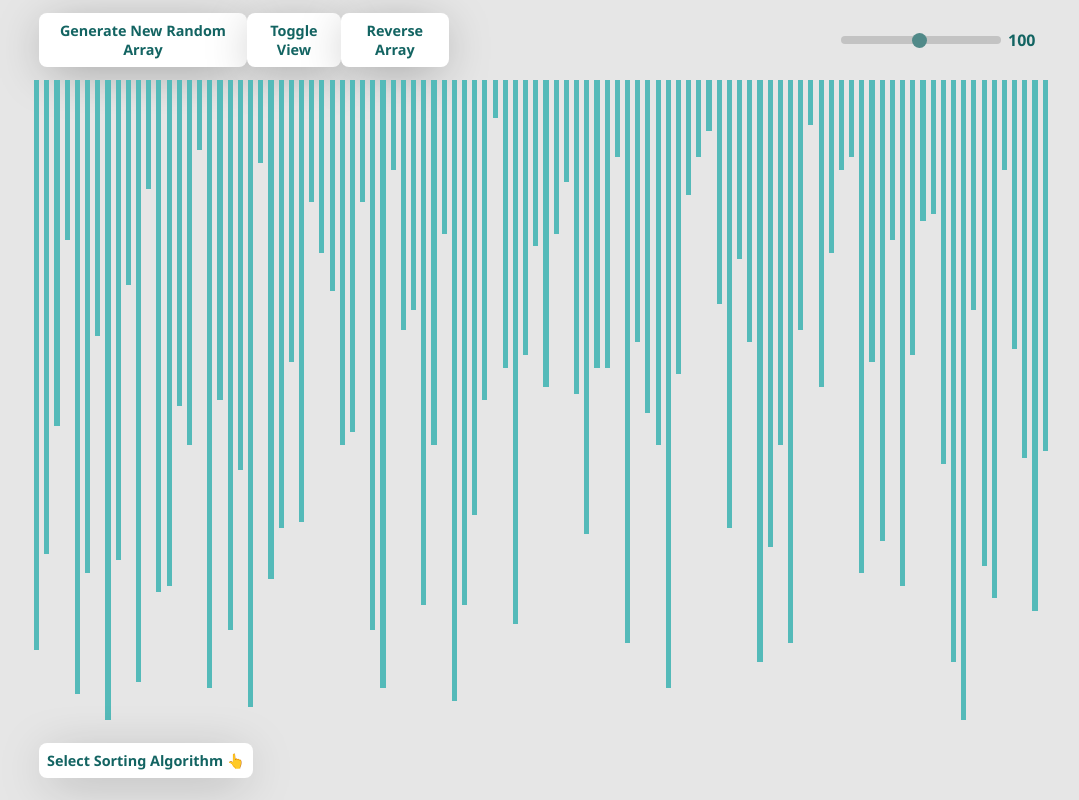
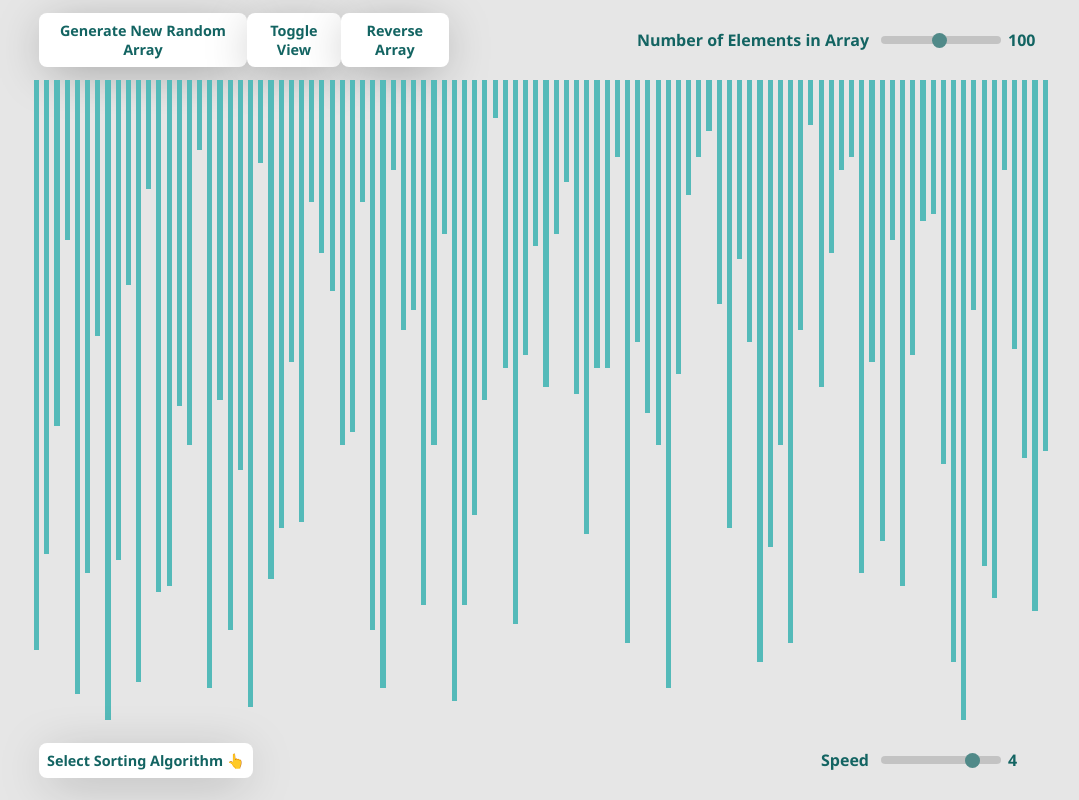
Before and after one commit to iamabhi898/sorting-visualizer, a React (Create React App) app: page / in a window 1280 px wide. Shown: the whole page, without its empty margins (99-1178 px from the left). Built offline with nearby package versions, Linux system fonts and the light colour scheme.

Commit message:
added - sorting speed slider

```diff
--- a/src/app/BottomToolbar/BottomToolbar.jsx
+++ b/src/app/BottomToolbar/BottomToolbar.jsx
@@ -22,7 +22,7 @@ const BottomToolbar = () => {
   );
   // states
   const [selectToggle, setSelectToggle] = useState(false);
-  const [sortTimeInterval, setSortTimeInterval] = useState(20);
+  const [sortTimeInterval, setSortTimeInterval] = useState(100);
 
   // Handle Visualization
   const visualize = (arrInstance) => {
@@ -118,6 +118,25 @@ const BottomToolbar = () => {
         </div>
       </div>
       <div className={styles.rightButtonWrapper}>
+        {/* SLIDER ::: SPEED OF SORTING */}
+        <p className={styles.text}>Speed </p>
+        <input
+          type="range"
+          id={styles.slider}
+          min={"0"}
+          max={"500"}
+          step={10}
+          value={sortTimeInterval}
+          disabled={sortingInProcess}
+          style={{ direction: "rtl" }}
+          onChange={(event) => {
+            // 1 => 999ms && 1001 => 1ms
+            setSortTimeInterval(Math.abs(event.target.value));
+          }}
+        />
+        <p id={styles.sliderRangeValue}>
+          {Math.round(500 - sortTimeInterval) / 100}
+        </p>
         {selectedSort.length ? (
           <button
             className={styles.button}
--- a/src/app/TopToolbar/TopToolbar.jsx
+++ b/src/app/TopToolbar/TopToolbar.jsx
@@ -44,6 +44,7 @@ const TopToolbar = () => {
       </div>
       {/* SLIDER ::: NUMBER OF BARS */}
       <div className={styles.rightButtonWrapper}>
+        <p className={styles.text}>Number of Elements in Array </p>
         <input
           type="range"
           id={styles.slider}
--- a/src/styles/styles.module.css
+++ b/src/styles/styles.module.css
@@ -1,3 +1,10 @@
+.text {
+    padding: 10px;
+    color: #136462;
+    font-weight: 600;
+    font-family: 'Segoe UI', Tahoma, Geneva, Verdana, sans-serif;
+}
+
  /* APP - CONTAINER (TOPBAR, SV, BOTTOMBAR) */
 .svWrapper {
     display: flex;
@@ -42,8 +49,17 @@
     box-shadow: 0px 8px 49px -9px rgba(0,0,0,0.38);
 }
 
+.stopButton {
+    background-color: rgb(255, 68, 68);
+    color: white;
+}
+
 .button:hover {
     background-color: rgb(240, 240, 240);
+}
+
+.stopButton:hover {
+    background-color: rgb(255, 25, 25);
 }
 
 .button:active {
@@ -74,7 +90,7 @@
 
 #slider {
     -webkit-appearance: none;
-    width: 160px;
+    width: 120px;
     height: 8px;
     border-radius: 5px;
     background: #b5b5b5;
```
